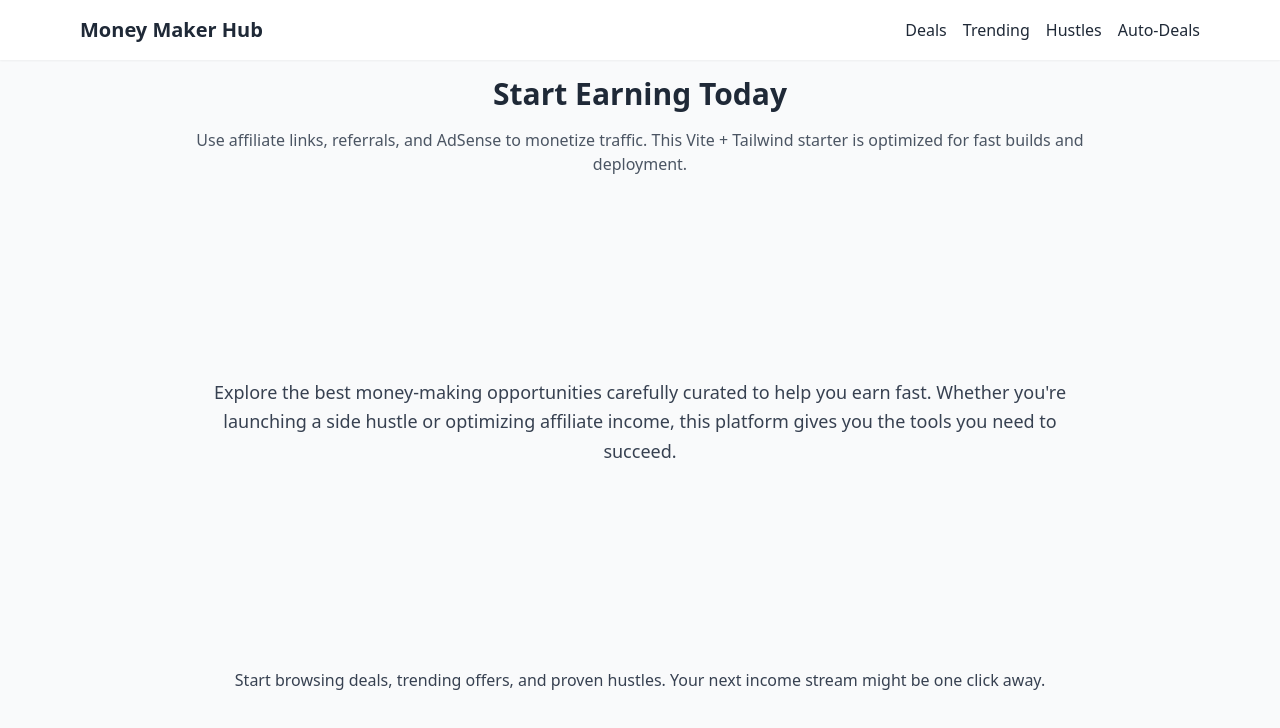
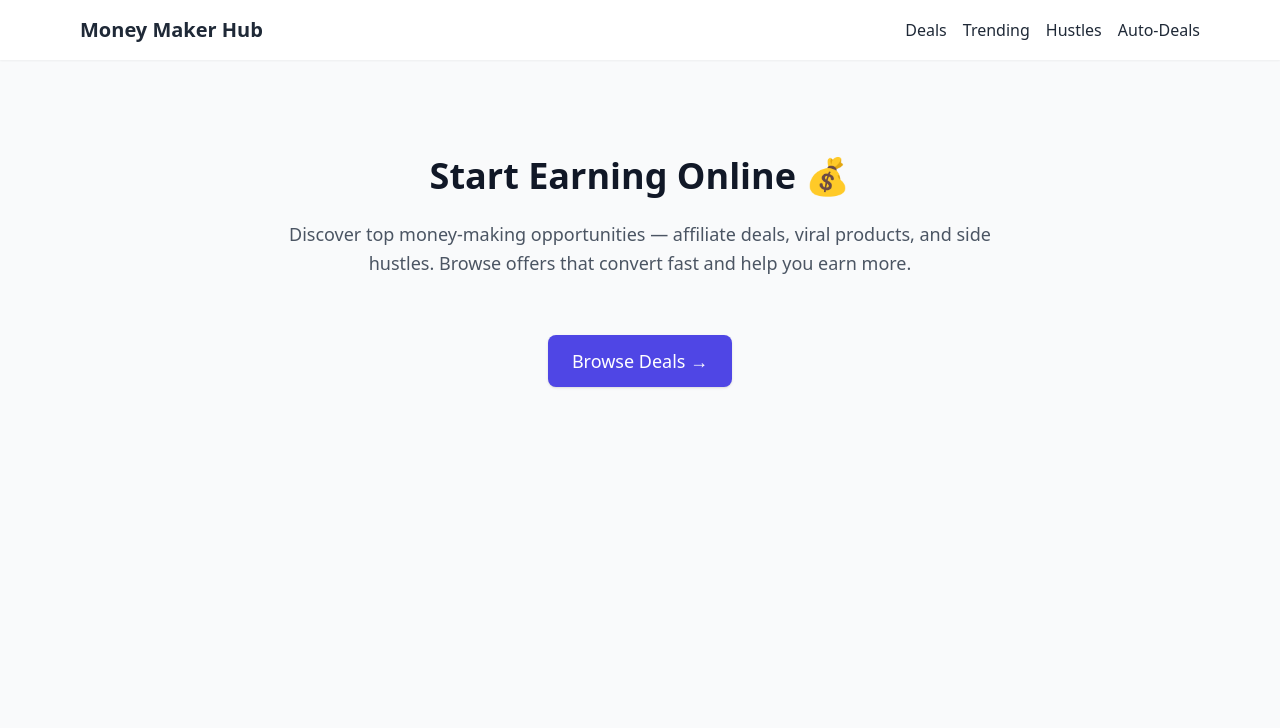
Before and after one commit to DemetriusK8/money-maker-vite-allinone, a React (Vite) app: page / in a window 1280 px wide. Shown: the top 728 px of the page. Built offline with nearby package versions, Linux system fonts and the light colour scheme; the HTML template or start-up script is replaced by a standard one.

Commit message:
Update Home.jsx

```diff
--- a/src/pages/Home.jsx
+++ b/src/pages/Home.jsx
@@ -1,46 +1,21 @@
-
-import React from 'react';
-import AdSensePanel from '../components/AdSensePanel';
-
 export default function Home() {
   return (
-    <div className="max-w-4xl mx-auto text-center">
+    <main className="max-w-5xl mx-auto px-4 py-20 text-center">
+      <h1 className="text-4xl font-bold text-gray-900 mb-6">
+        Start Earning Online 💰
+      </h1>
 
-      {/* Top Section */}
-      <h1 className="text-3xl font-bold mb-4">Start Earning Today</h1>
-      <p className="text-gray-600 mb-6">
-        Use affiliate links, referrals, and AdSense to monetize traffic.
-        This Vite + Tailwind starter is optimized for fast builds and deployment.
+      <p className="text-lg text-gray-600 max-w-3xl mx-auto leading-relaxed mb-10">
+        Discover top money-making opportunities — affiliate deals, viral products,
+        and side hustles. Browse offers that convert fast and help you earn more.
       </p>
 
-      {/* TOP INLINE AD */}
-      <div className="my-8 flex justify-center">
-        <AdSensePanel slot="7777777777" />
-      </div>
-
-      {/* CONTENT AREA */}
-      <p className="text-lg text-gray-700 leading-relaxed mb-6">
-        Explore the best money-making opportunities carefully curated to help you earn fast.
-        Whether you're launching a side hustle or optimizing affiliate income, this platform
-        gives you the tools you need to succeed.
-      </p>
-
-      {/* MID CONTENT AD */}
-      <div className="my-8 flex justify-center">
-        <AdSensePanel slot="8888888888" />
-      </div>
-
-      {/* BOTTOM TEXT / CTA */}
-      <p className="text-gray-700 mb-6">
-        Start browsing deals, trending offers, and proven hustles.
-        Your next income stream might be one click away.
-      </p>
-
-      {/* BOTTOM AD */}
-      <div className="my-8 flex justify-center">
-        <AdSensePanel slot="9999999999" />
-      </div>
-
-    </div>
+      <a
+        href="/deals"
+        className="mt-4 inline-block bg-indigo-600 hover:bg-indigo-700 text-white font-medium px-6 py-3 rounded-lg text-lg shadow transition"
+      >
+        Browse Deals →
+      </a>
+    </main>
   );
 }
```
